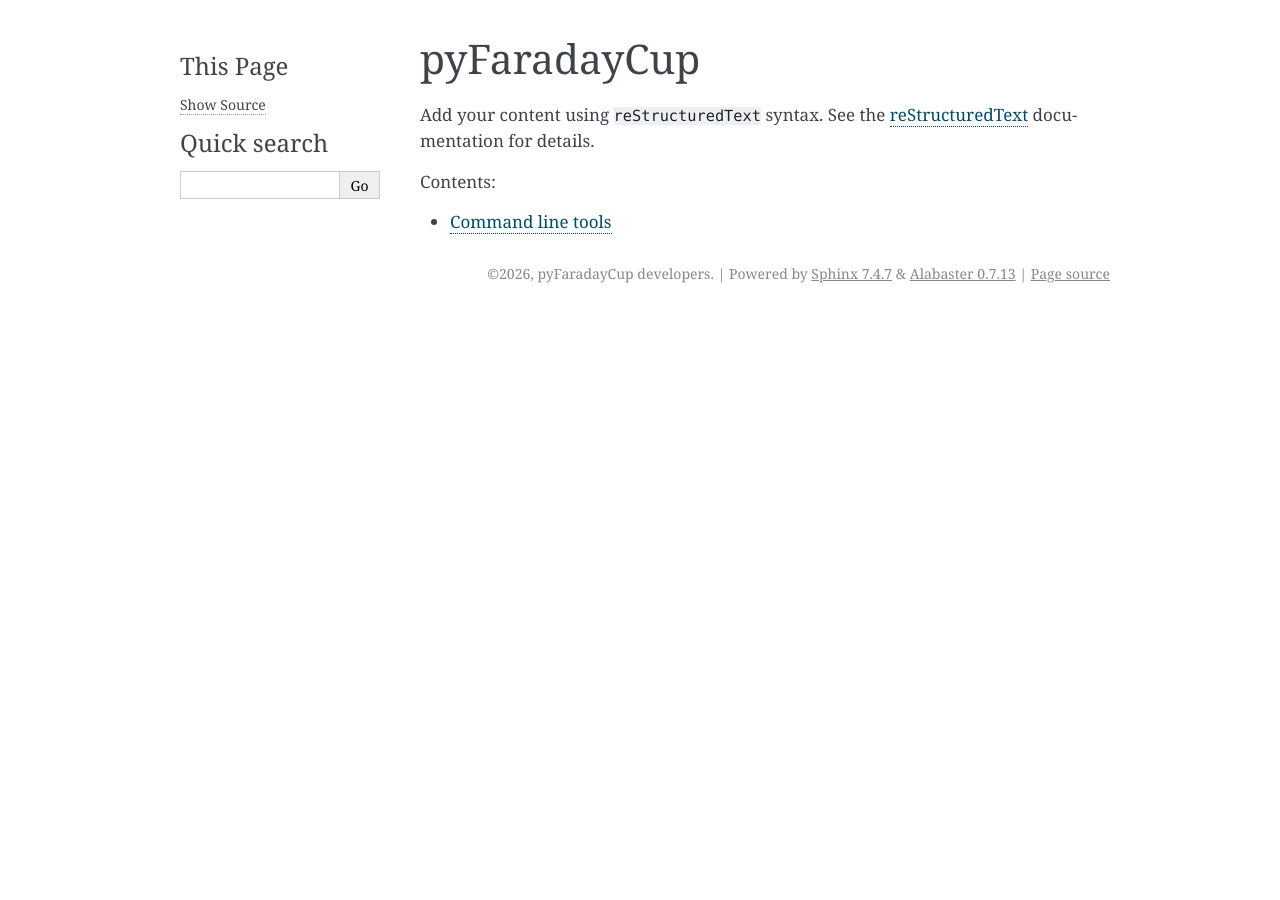
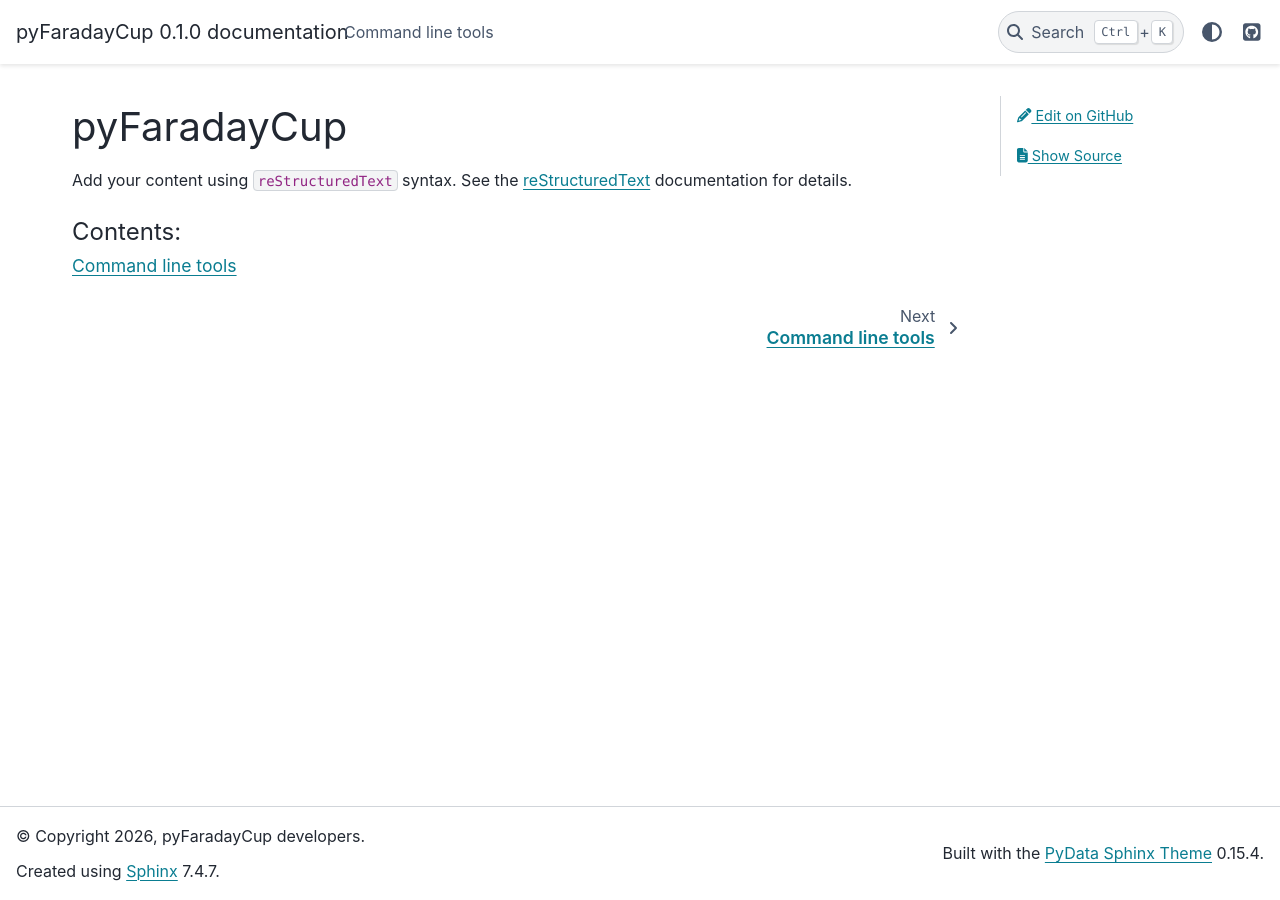
Before and after one commit to PlasmaPy/pyfaradaycup, a Sphinx documentation site: the page built from docs/source/index.rst, in a window 1280 px wide. Built offline with Sphinx 7.4.7 and the PyData theme 0.15.4, drawn with Linux system fonts in a browser that asks for light colours; pages that are not in the unit, such as notebooks, are missing from menus.

Commit message:
Change the theme for the online documentation to `pydata-sphinx-theme` (#54)
* Try pydata-sphinx-theme

* Don't install graphviz on RTD

```diff
--- a/docs/source/conf.py
+++ b/docs/source/conf.py
@@ -60,5 +60,19 @@
 # -- Options for HTML output -------------------------------------------------
 # https://www.sphinx-doc.org/en/master/usage/configuration.html#options-for-html-output
 
-html_theme = "alabaster"
+html_theme = "pydata_sphinx_theme"
 html_static_path = ["_static"]
+
+# https://pydata-sphinx-theme.readthedocs.io/en/stable/user_guide/index.html
+html_theme_options = {
+    "github_url": "https://github.com/PlasmaPy/pyfaradaycup",
+    "use_edit_page_button": True,
+}
+
+# Used by the "Edit on GitHub" button
+html_context = {
+    "github_user": "PlasmaPy",
+    "github_repo": "pyfaradaycup",
+    "github_version": "main",
+    "doc_path": "docs/source",
+}
--- a/pyproject.toml
+++ b/pyproject.toml
@@ -55,6 +55,7 @@
   "xarray>=2024.6; python_version>='3.11'",
 ]
 docs = [
+  "pydata-sphinx-theme",
   "sphinx",
   "sphinx-click",
   "sphinx-copybutton",
```
Also changed, not shown: .readthedocs.yml, 1 other file.
